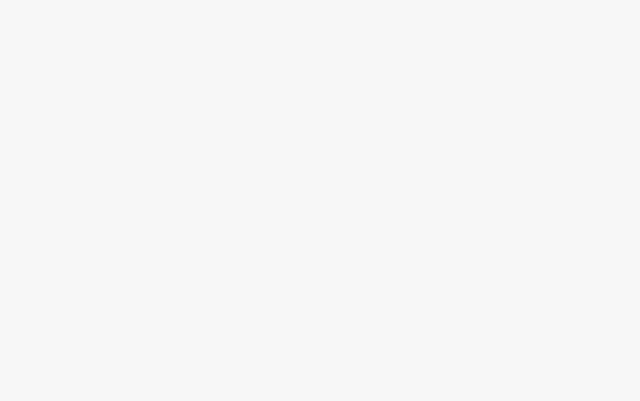
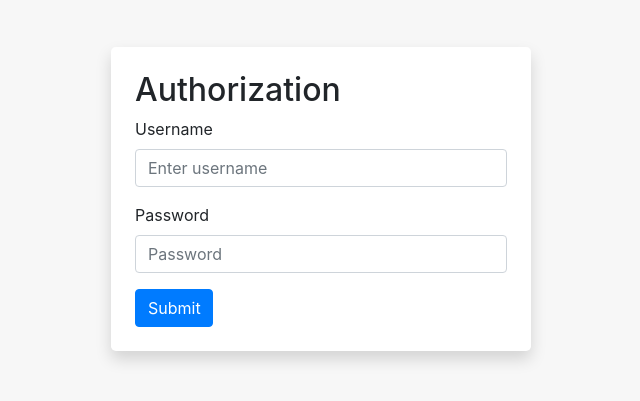
Before and after one commit to DmitryForsilov/empha-test, a React (Create React App) app: page / in a window 1280 px wide. Shown: the part 201-602 px from the top of the page, without its empty margins (319-959 px from the left). Built offline with nearby package versions, Linux system fonts and the light colour scheme.

Commit message:
redirect to users page implemented

```diff
--- a/package.json
+++ b/package.json
@@ -1,6 +1,6 @@
 {
   "name": "empha-test",
-  "version": "0.6.0",
+  "version": "0.7.0",
   "private": true,
   "dependencies": {
     "@reduxjs/toolkit": "^1.4.0",
--- a/src/api/usersApi/index.js
+++ b/src/api/usersApi/index.js
@@ -1,7 +1,10 @@
 import axios from 'axios';
 
-const proxy = 'https://cors-anywhere.herokuapp.com/';
-const baseUrl = 'http://emphasoft-test-assignment.herokuapp.com';
+const proxy = 'https://cors-anywhere.herokuapp.com';
+const apiUrl = 'http://emphasoft-test-assignment.herokuapp.com';
+const baseUrl = process.env.NODE_ENV === 'development'
+  ? `${proxy}/${apiUrl}`
+  : apiUrl;
 
 // test_super
 // Nf<U4f<rDbtDxAPn
@@ -17,8 +20,7 @@ const getAuthToken = async ({ username, password }) => {
 };
 
 const getUsers = async ({ authorizationToken }) => {
-  const url = `${proxy}${baseUrl}`;
-  const response = await axios.get(`${url}/api/v1/users/`, {
+  const response = await axios.get(`${baseUrl}/api/v1/users/`, {
     headers: {
       authorization: `token ${authorizationToken}`,
     },
--- a/src/components/App.jsx
+++ b/src/components/App.jsx
@@ -1,12 +1,12 @@
 import React from 'react';
 import { BrowserRouter, Route, Switch } from 'react-router-dom';
-// import HomePage from '../pages/home';
+import HomePage from '../pages/home';
 import UsersPage from '../pages/users';
 
 export default () => (
   <BrowserRouter>
     <Switch>
-      {/* <Route path="/" component={HomePage} /> */}
+      <Route exact path="/" component={HomePage} />
       <Route path="/users" component={UsersPage} />
     </Switch>
   </BrowserRouter>
--- a/src/components/AuthorizationForm.jsx
+++ b/src/components/AuthorizationForm.jsx
@@ -2,6 +2,7 @@ import React from 'react';
 import { useFormik } from 'formik';
 import * as yup from 'yup';
 import { useDispatch } from 'react-redux';
+import { useHistory } from 'react-router-dom';
 import { Form, Button, Spinner } from 'react-bootstrap';
 import usersApi from '../api/usersApi';
 import { actions } from '../redux/slices';
@@ -11,13 +12,15 @@ const authorizationSchema = yup.object().shape({
   password: yup.string().required('Password is required'),
 });
 
-const generateOnSubmit = (dispatch) => async (fieldsData, { setErrors, resetForm }) => {
+const generateOnSubmit = (args) => async (fieldsData, { setErrors, resetForm }) => {
+  const { history, dispatch } = args;
+
   try {
-    const { data: token } = await usersApi.getAuthToken(fieldsData);
+    const { data } = await usersApi.getAuthToken(fieldsData);
 
-    console.log(token);
-    dispatch(actions.setAuthorizationToken({ token }));
+    dispatch(actions.setAuthorization({ token: data.token }));
     resetForm();
+    history.push('/users');
   } catch (error) {
     console.log(error);
     setErrors({ submitError: error.message });
@@ -74,13 +77,14 @@ const renderForm = (formik) => (
 
 export default () => {
   const dispatch = useDispatch();
+  const history = useHistory();
   const formik = useFormik({
     initialValues: {
       username: '',
       password: '',
     },
     validationSchema: authorizationSchema,
-    onSubmit: generateOnSubmit(dispatch),
+    onSubmit: generateOnSubmit({ history, dispatch }),
   });
 
   return renderForm(formik);
--- a/src/components/UsersList.jsx
+++ b/src/components/UsersList.jsx
@@ -2,13 +2,6 @@ import React from 'react';
 import { Button } from 'react-bootstrap';
 import { useSelector, useDispatch } from 'react-redux';
 import { actions } from '../redux/slices';
-
-const renderUser = (data) => (
-  <div className="d-flex" key={data.id}>
-    <p className="col text-center m-0 p-2 border">{data.id}</p>
-    <p className="col text-center m-0 p-2 border">{data.username}</p>
-  </div>
-);
 
 const generateSortIdsByBigger = ({ dispatch }) => () => {
   dispatch(actions.sortIdsByBigger());
@@ -37,6 +30,13 @@ const renderUsernameFilter = ({ handleSetUsernameFilter }) => (
     style={{ maxWidth: '215px' }}
     onChange={handleSetUsernameFilter}
   />
+);
+
+const renderUser = (data) => (
+  <div className="d-flex" key={data.id}>
+    <p className="col text-center m-0 p-2 border">{data.id}</p>
+    <p className="col text-center m-0 p-2 border">{data.username}</p>
+  </div>
 );
 
 export default () => {
--- a/src/pages/users/index.jsx
+++ b/src/pages/users/index.jsx
@@ -3,6 +3,7 @@ import { useSelector, useDispatch } from 'react-redux';
 import { Button, Spinner } from 'react-bootstrap';
 import { actions } from '../../redux/slices';
 import UsersList from '../../components/UsersList';
+import { ReactComponent as LogoutIcon } from '../../images/logout-icon.svg';
 
 const generateDownloadUsersHandler = ({ authorizationToken, dispatch }) => async () => {
   dispatch(actions.downloadUsers({ authorizationToken }));
@@ -45,16 +46,12 @@ export default () => {
 
   return (
     <>
-      <header className="p-3 border-bottom border-dark d-flex justify-content-between">
+      <header className="p-4 border-bottom border-dark d-flex justify-content-between">
         {renderDownloadUsersButton({
           usersSubmitting, usersSubmitError, authorizationToken, dispatch,
         })}
         <Button variant="warning" type="button" onClick={handleLogoutButton}>
-          <svg width="24" height="24" fill="none" xmlns="http://www.w3.org/2000/svg">
-            <g id="logout-button" opacity=".8" stroke="#0D0D0D" strokeWidth="2" strokeLinecap="round" strokeLinejoin="round">
-              <path d="M9 21H5a2 2 0 01-2-2V5a2 2 0 012-2h4M16 17l5-5-5-5M21 12H9" />
-            </g>
-          </svg>
+          <LogoutIcon />
         </Button>
       </header>
       <UsersList />
--- a/src/redux/slices/authorization.js
+++ b/src/redux/slices/authorization.js
@@ -4,11 +4,11 @@ import { createSlice } from '@reduxjs/toolkit';
 const authorizationSlice = createSlice({
   name: 'authorization',
   initialState: {
-    token: '781bd9f1de084f4daa7ba2aa8a71a2eab855354e',
+    token: null,
   },
   reducers: {
-    setAuthorizationToken(state, { payload: { token } }) {
-      state.token = token;
+    setAuthorization(state, { payload: { token } }) {
+      state.token = token || null;
     },
   },
 });
```
Also changed, not shown: src/images/logout-icon.svg (added).
